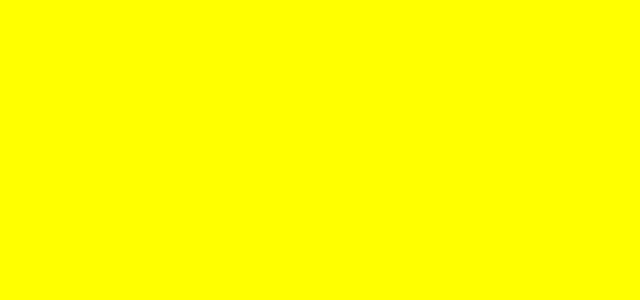
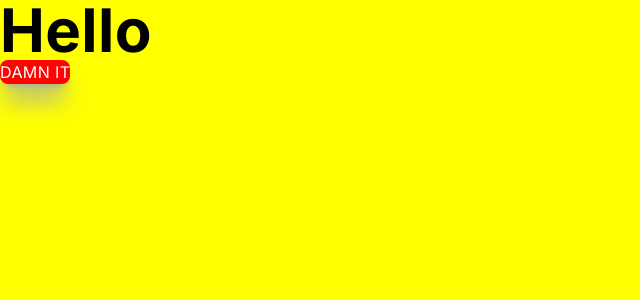
Before and after one commit to adamwagh512/DrBugs, a Next.js app: page / in a window 1280 px wide. Shown: the top 300 px of the page, without its empty margins (0-640 px from the left). Built offline with nearby package versions, Linux system fonts and the light colour scheme.

Commit message:
added again

```diff
--- a/app/globals.css
+++ b/app/globals.css
@@ -4,6 +4,21 @@
 
 @layer base {
   body {
-    @apply bg-[#ffff00]
+    @apply bg-[#ffff00] text-[#000000] tracking-wide
+  }
+  h1, h2, h3, h4, h5, h6 {
+    @apply font-bold
+  }
+  h1 {
+    @apply text-4xl sm:text-5xl md:text-6xl
+  }
+  h2 {
+    @apply text-3xl sm:text-4xl
+  }
+  li {
+    @apply cursor-pointer
+  }
+  button {
+    @apply shadow-xl shadow-gray-400 rounded-lg uppercase bg-[#ff0303] text-white
   }
 }
--- a/app/page.js
+++ b/app/page.js
@@ -1,9 +1,12 @@
 import Image from 'next/image'
+import navbar from '@/components/navbar'
 
 export default function Home() {
   return (
       <div>
-
+        <navbar />
+        <h1>Hello</h1>
+        <button>damn it</button>
       </div>
   )
 }
--- a/components/navbar.jsx
+++ b/components/navbar.jsx
@@ -1,8 +1,12 @@
+import Image from 'next/image'
 import React from 'react'
 
 const navbar = () => {
   return (
-    <div>navbar</div>
+    <div className='fixed w-full h-20 shadow-xl z-[100]'>
+        <div className='flex justify-between items-center w-full h-full px-2 2xl:px-16'></div>
+        <Image src="" alt='/'/>
+    </div>
   )
 }
 
```
